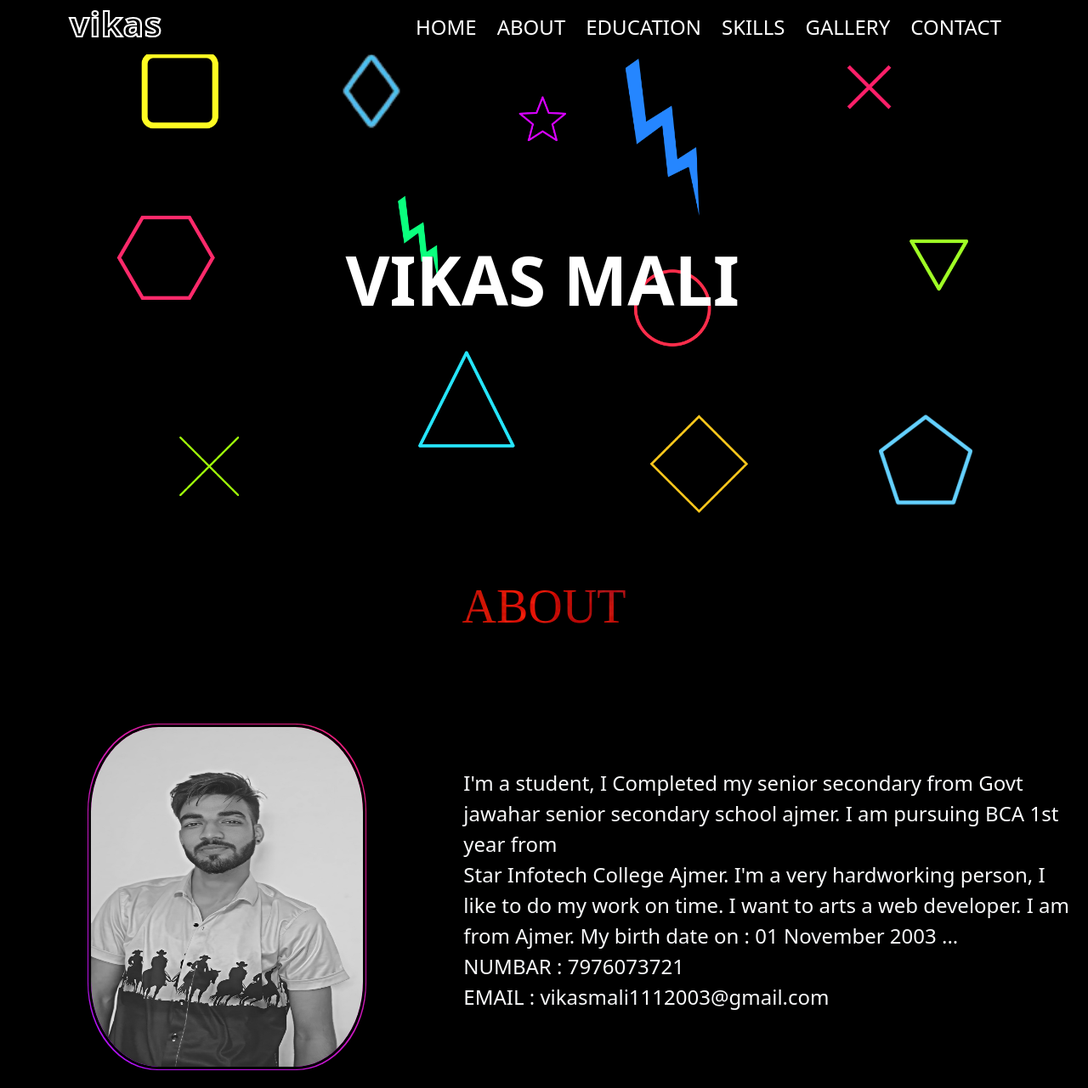
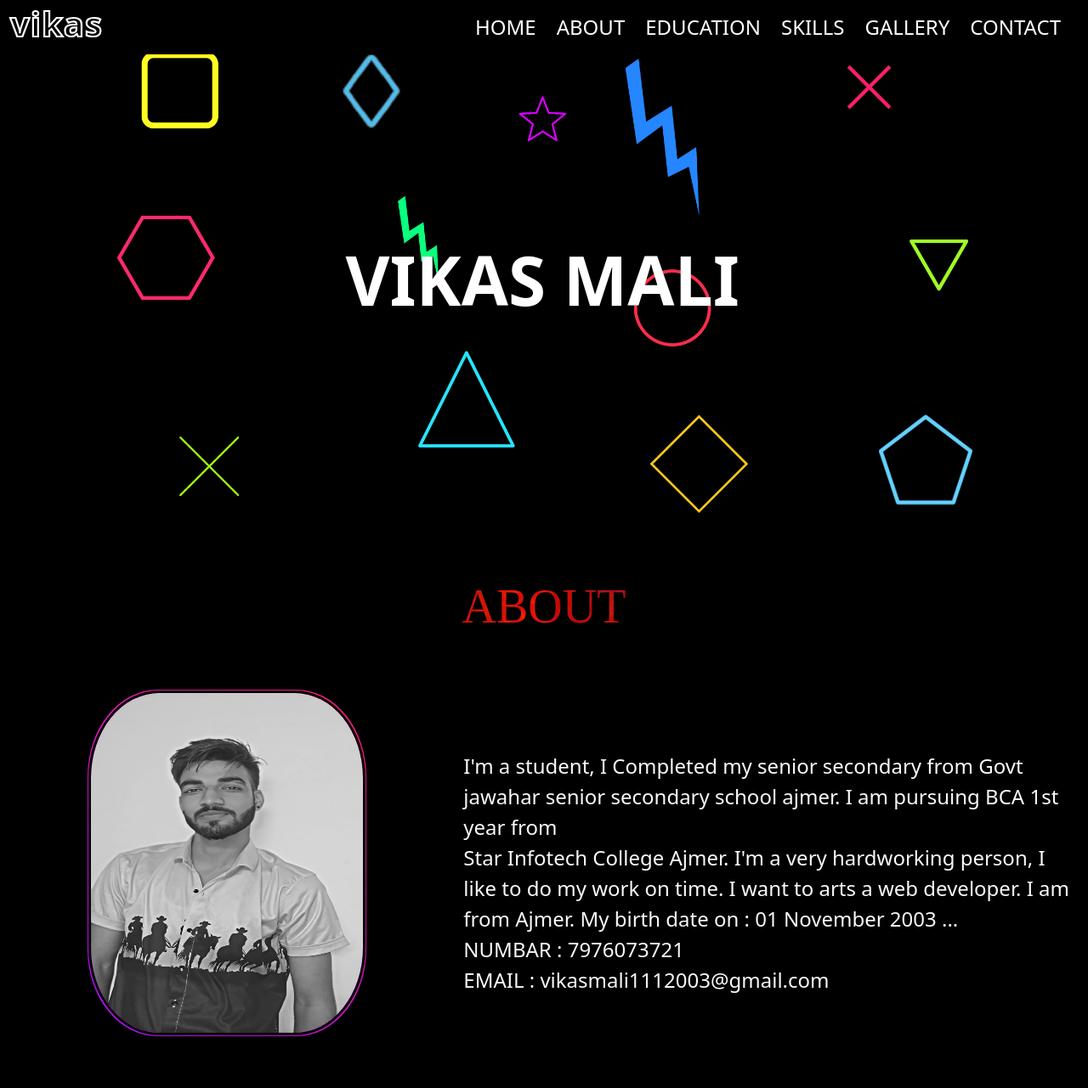
Before and after one commit to vikamali123/protfail, a plain HTML site: page index.html in a window 1280 px wide. Shown: the top 1281 px of the page at 85% size. Drawn offline with nearby package versions, Linux system fonts and the light colour scheme; files whose address does not match are found by name.

Commit message:
Update index.html

```diff
--- a/index.html
+++ b/index.html
@@ -12,7 +12,7 @@
 <body>
 	<!----------navbar section--------->
     <nav class="navbar navbar-expand-lg container-fluid mb-5 menu" >
-        <div class="container text-light fs-4">
+        <div class="container-fluid text-light fs-4">
           <a class="navbar-brand" href="#"><h1 id="head">vikas</h1></a>
           <button class="navbar-toggler mb-2 bg-light" type="button" data-bs-toggle="collapse" data-bs-target="#navbarNav" aria-controls="navbarNav" aria-expanded="false" aria-label="Toggle navigation">
             <span class="navbar-toggler-icon"></span>
@@ -70,7 +70,7 @@
 	  <div class="container-fluid">
 				<div class="row hedding p-5" >ABOUT</div>
 				<div class="row ">
-					<div class="col-lg-5 col-md-12 mt-5 p1" >
+					<div class="col-lg-5 col-md-12 mt-2 p1" >
 						<div class="about_border mb-5">
 							<div class="about-img">
 								<img src="img/my1.JPG"/>
```
